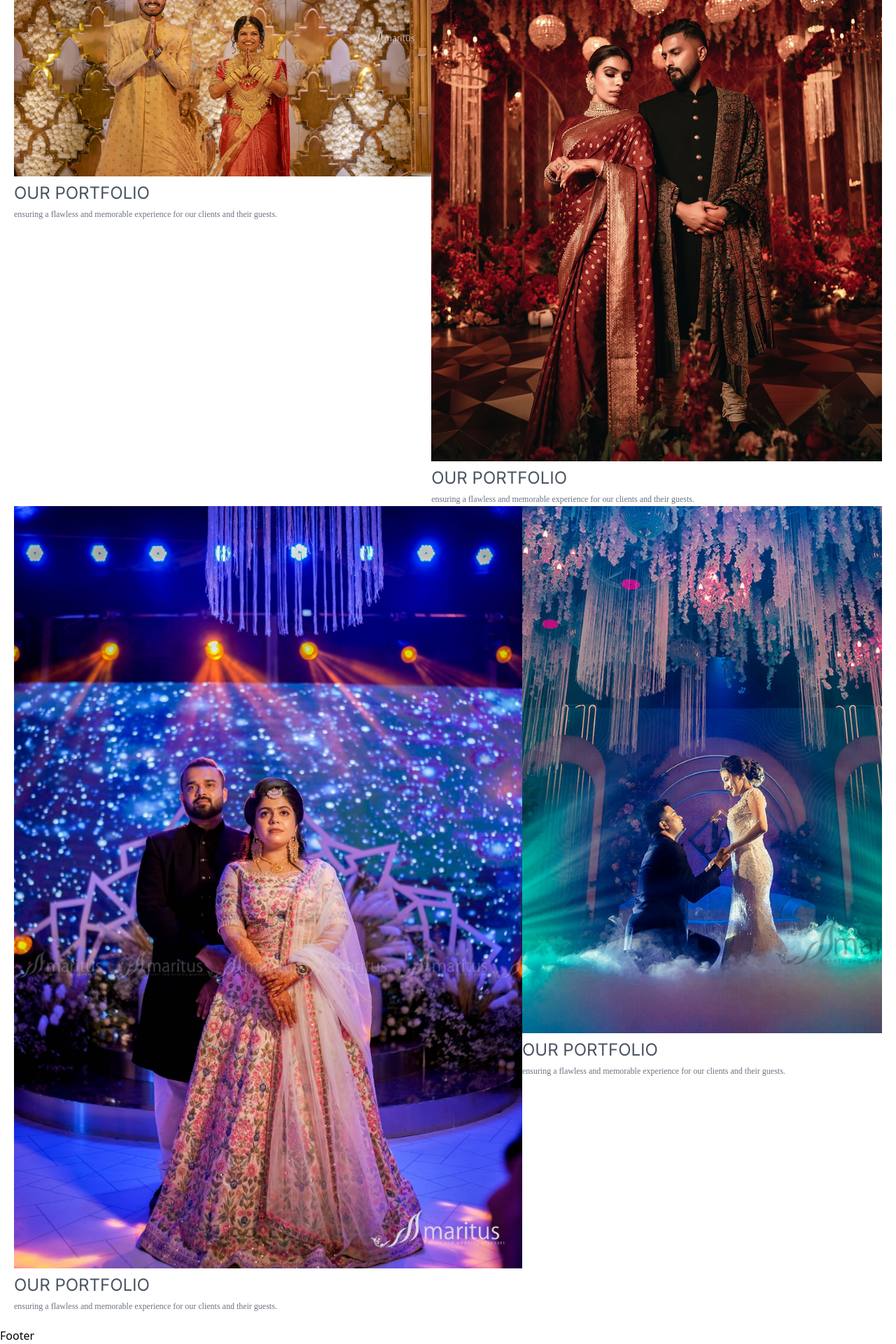
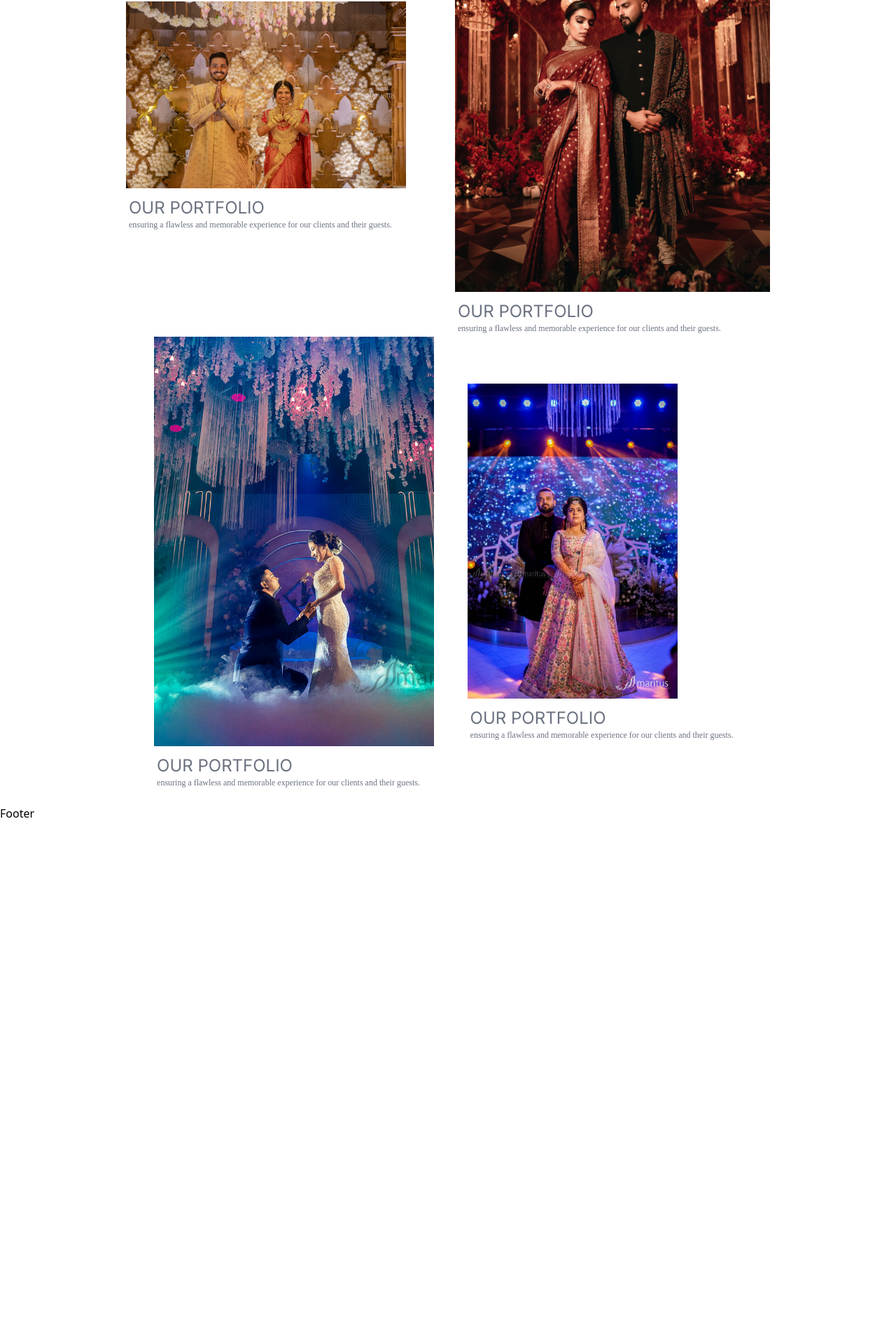
Before and after one commit to adityasinghchouhan1/Eventplanner-, a React (Vite) app in the folder Client/: page / in a window 1280 px wide. Shown: the part 2034-3954 px from the top of the page at 70% size. After the commit the page ends 3208 px from the top, so only its background shows below. Built offline with nearby package versions, Linux system fonts and the light colour scheme.

Commit message:
complete protfolio component styling

```diff
--- a/Client/src/Components/Portfolio.jsx
+++ b/Client/src/Components/Portfolio.jsx
@@ -8,7 +8,7 @@ import p4 from '../../public/p4.jpg'
 const Portfolio = () => {
   return (
     <>
-      <div className="flex justify-center items-center sm:flex-col p-5">
+      <div className="flex justify-center items-center flex-col  p-5">
         <Heading
           title={'Our Portfolio'}
           discription={
@@ -16,60 +16,68 @@ const Portfolio = () => {
           }
         />
         <div className="relative flex flex-col justify-center items-center">
-          <div className="flex ">
-            <div className=" overflow-hidden hover:scale-90 duration-500 transition-all">
+          <div className="flex sm:flex-row flex-col justify-around gap-5 items-center">
+            <div className=" group w-full md:w-1/2  overflow-hidden hover:scale-90 duration-500 transition-all">
               <img
                 src={p4}
-                className="bg-center bg-cover hover:scale-125 duration-500 transition-all"
+                className="w-[400px] z-0 object-cover bg-center bg-cover group-hover:scale-125 duration-500 transition-all"
               />
-              <h1 className=" font-inter text-2xl text-gray-600 uppercase mt-2">
+              <div className=" text-gray-500 group-hover:text-white group-hover:bg-black/25 duration-500 transition-all p-1">
+                <h1 className="z-20 relative font-inter text-2xl uppercase mt-2 group-hover:font-semibold duration-500 transition-all">
                   Our Portfolio
                 </h1>
-              <p2 className=" font-Yellowtail2 text-xs text-gray-500">
-                ensuring a flawless and memorable experience for our clients and
-                their guests.
-              </p2>
+                <p className="z-20 relative font-Yellowtail2 text-xs ">
+                  ensuring a flawless and memorable experience for our clients
+                  and their guests.
+                </p>
+              </div>{' '}
             </div>
-            <div className=" overflow-hidden hover:scale-90 duration-500 transition-all">
+            <div className="group w-full md:w-1/2 overflow-hidden hover:scale-90 duration-500 transition-all">
               <img
                 src={p}
-                className="bg-center bg-cover hover:scale-125 duration-500 transition-all"
+                className="w-[500px] z-0 object-cover bg-center bg-cover group-hover:scale-125 duration-500 transition-all"
               />
-              <h1 className=" font-inter text-2xl text-gray-600 uppercase mt-2">
+              <div className=" text-gray-500 group-hover:text-white group-hover:bg-black/25 duration-500 transition-all p-1">
+                <h1 className="z-20 relative font-inter text-2xl uppercase mt-2 group-hover:font-semibold duration-500 transition-all">
                   Our Portfolio
                 </h1>
-              <p2 className=" font-Yellowtail2 text-xs text-gray-500">
-                ensuring a flawless and memorable experience for our clients and
-                their guests.
-              </p2>
+                <p className="z-20 relative font-Yellowtail2 text-xs">
+                  ensuring a flawless and memorable experience for our clients
+                  and their guests.
+                </p>
               </div>
             </div>
-          <div className="flex">
-            <div className=" overflow-hidden hover:scale-90 duration-500 transition-all">
+          </div>
+          <div className="flex sm:flex-row flex-col justify-around gap-10 items-center">
+            <div className="group z-0 w-full md:w-1/2 overflow-hidden hover:scale-90 duration-500 transition-all">
+              <img
+                src={p3}
+                className="w-[400px] object-cover bg-center bg-cover group-hover:scale-125 duration-500 transition-all"
+              />
+              <div className=" text-gray-500 group-hover:text-white group-hover:bg-black/25 duration-500 transition-all p-1">
+                <h1 className="z-20 relative font-inter text-2xl uppercase mt-2 group-hover:font-semibold duration-500 transition-all">
+                  Our Portfolio
+                </h1>
+                <p className="z-20 relative font-Yellowtail2 text-xs">
+                  ensuring a flawless and memorable experience for our clients
+                  and their guests.
+                </p>
+              </div>
+            </div>
+            <div className="group w-full md:w-1/2 overflow-hidden hover:scale-90 duration-500 transition-all p-2">
               <img
                 src={p2}
-                className="bg-center bg-cover hover:scale-125 duration-500 transition-all"
+                className="z-0 w-[400px] sm:w-[300px] object-cover bg-center bg-cover group-hover:scale-125 duration-500 transition-all"
               />
-              <h1 className=" font-inter text-2xl text-gray-600 uppercase mt-2">
+              <div className=" text-gray-500 group-hover:text-white group-hover:bg-black/25 duration-500 transition-all p-1">
+                <h1 className="z-20 relative font-inter text-2xl uppercase mt-2 group-hover:font-semibold duration-500 transition-all">
                   Our Portfolio
                 </h1>
-              <p2 className=" font-Yellowtail2 text-xs text-gray-500">
-                ensuring a flawless and memorable experience for our clients and
-                their guests.
-              </p2>
+                <p className="z-20 relative font-Yellowtail2 text-xs">
+                  ensuring a flawless and memorable experience for our clients
+                  and their guests.
+                </p>
               </div>
-            <div className=" overflow-hidden hover:scale-90 duration-500 transition-all">
-              <img
-                src={p3}
-                className="bg-center bg-cover hover:scale-125 duration-500 transition-all"
-              />
-              <h1 className=" font-inter text-2xl text-gray-600 uppercase mt-2">
-                Our Portfolio
-              </h1>
-              <p2 className=" font-Yellowtail2 text-xs text-gray-500">
-                ensuring a flawless and memorable experience for our clients and
-                their guests.
-              </p2>
             </div>
           </div>
         </div>
```
Lines whose indentation alone changed are shown as unchanged.
